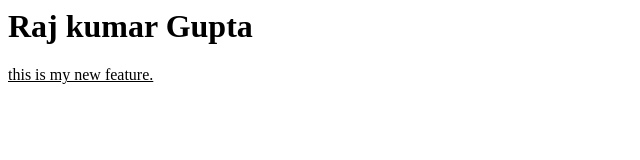
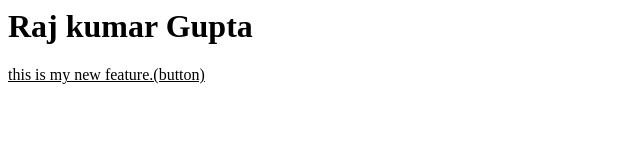
Before and after one commit to Rajnitrrcse/localrepo, a plain HTML site: page index.html in a window 1280 px wide. Shown: the full height of the page, 0-640 px from the left. Drawn offline with Linux system fonts and the light colour scheme.

```diff
--- a/index.html
+++ b/index.html
@@ -1,2 +1,2 @@
 <h1>Raj kumar Gupta</h1>
-<u>this is my new feature.</u>
+<u>this is my new feature.(button)</u>
```
